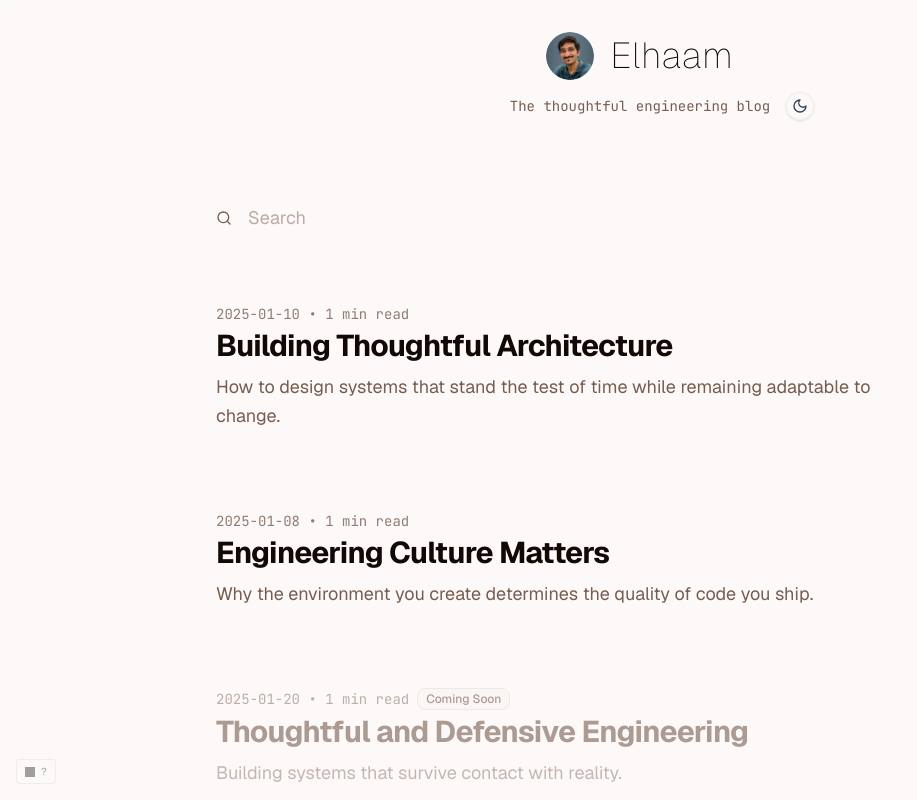
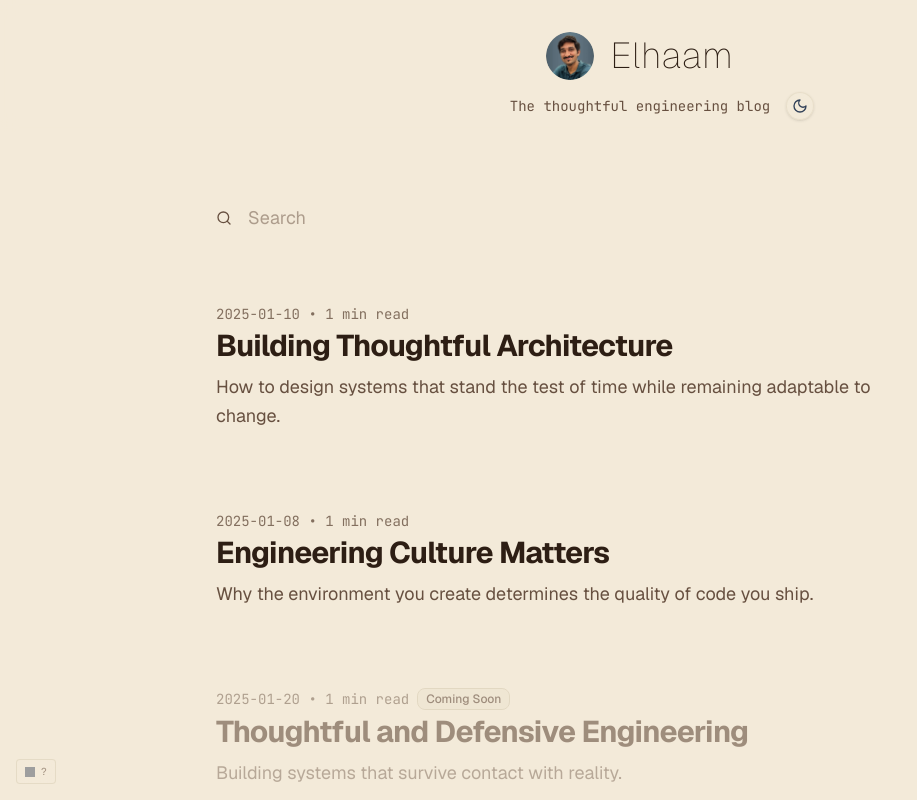
Before and after one commit to itse4elhaam/elhaam.dev, a Next.js app: page / in a window 1280 px wide. Shown: the top 800 px of the page, without its empty margins (0-917 px from the left). Built offline with nearby package versions, Linux system fonts and the light colour scheme; no server answers; grey boxes are pictures that could not be loaded.

Commit message:
feat: light mode

```diff
--- a/src/app/globals.css
+++ b/src/app/globals.css
@@ -7,33 +7,33 @@
 :root {
   --radius: 0.625rem;
 
-  --background: oklch(0.985 0.004 50);
-  --foreground: oklch(0.15 0.02 50);
+  --background: oklch(0.94 0.025 85);
+  --foreground: oklch(0.25 0.03 55);
 
-  --card: oklch(1 0 0);
-  --card-foreground: oklch(0.15 0.02 50);
+  --card: oklch(0.96 0.018 85);
+  --card-foreground: oklch(0.25 0.03 55);
 
-  --popover: oklch(1 0 0);
-  --popover-foreground: oklch(0.15 0.02 50);
+  --popover: oklch(0.96 0.018 85);
+  --popover-foreground: oklch(0.25 0.03 55);
 
-  --primary: oklch(0.58 0.22 35);
+  --primary: oklch(0.50 0.15 25);
   --primary-foreground: oklch(0.985 0 0);
 
-  --secondary: oklch(0.96 0.008 50);
-  --secondary-foreground: oklch(0.15 0.02 50);
+  --secondary: oklch(0.90 0.03 85);
+  --secondary-foreground: oklch(0.25 0.03 55);
 
-  --muted: oklch(0.96 0.008 50);
-  --muted-foreground: oklch(0.50 0.04 50);
+  --muted: oklch(0.90 0.03 85);
+  --muted-foreground: oklch(0.45 0.04 55);
 
-  --accent: oklch(0.96 0.008 50);
-  --accent-foreground: oklch(0.15 0.02 50);
+  --accent: oklch(0.90 0.03 85);
+  --accent-foreground: oklch(0.25 0.03 55);
 
   --destructive: oklch(0.577 0.245 27.325);
   --destructive-foreground: oklch(0.985 0 0);
 
-  --border: oklch(0.91 0.01 50);
-  --input: oklch(0.91 0.01 50);
-  --ring: oklch(0.58 0.22 35);
+  --border: oklch(0.85 0.035 85);
+  --input: oklch(0.85 0.035 85);
+  --ring: oklch(0.50 0.15 25);
 
   --chart-1: oklch(0.646 0.222 41.116);
   --chart-2: oklch(0.6 0.118 184.704);
@@ -41,13 +41,13 @@
   --chart-4: oklch(0.828 0.189 84.429);
   --chart-5: oklch(0.769 0.188 70.08);
 
-  --sidebar: oklch(0.985 0.004 50);
-  --sidebar-foreground: oklch(0.15 0.02 50);
+  --sidebar: oklch(0.94 0.025 85);
+  --sidebar-foreground: oklch(0.25 0.03 55);
   --sidebar-primary: oklch(0.205 0 0);
   --sidebar-primary-foreground: oklch(0.985 0 0);
-  --sidebar-accent: oklch(0.97 0 0);
+  --sidebar-accent: oklch(0.90 0.03 85);
   --sidebar-accent-foreground: oklch(0.205 0 0);
-  --sidebar-border: oklch(0.922 0 0);
+  --sidebar-border: oklch(0.85 0.035 85);
   --sidebar-ring: oklch(0.708 0 0);
 }
 
@@ -173,6 +173,41 @@
   ::selection {
     @apply bg-primary/20 text-foreground dark:bg-primary/30;
   }
+
+  ::-webkit-scrollbar {
+    width: 8px;
+    height: 8px;
+  }
+
+  ::-webkit-scrollbar-track {
+    background: transparent;
+  }
+
+  ::-webkit-scrollbar-thumb {
+    background: oklch(0.70 0.04 85);
+    border-radius: 4px;
+  }
+
+  ::-webkit-scrollbar-thumb:hover {
+    background: oklch(0.60 0.04 85);
+  }
+
+  .dark ::-webkit-scrollbar-thumb {
+    background: oklch(0.35 0.02 45);
+  }
+
+  .dark ::-webkit-scrollbar-thumb:hover {
+    background: oklch(0.45 0.02 45);
+  }
+
+  html {
+    scrollbar-width: thin;
+    scrollbar-color: oklch(0.70 0.04 85) transparent;
+  }
+
+  .dark {
+    scrollbar-color: oklch(0.35 0.02 45) transparent;
+  }
 }
 
 @layer components {
```
